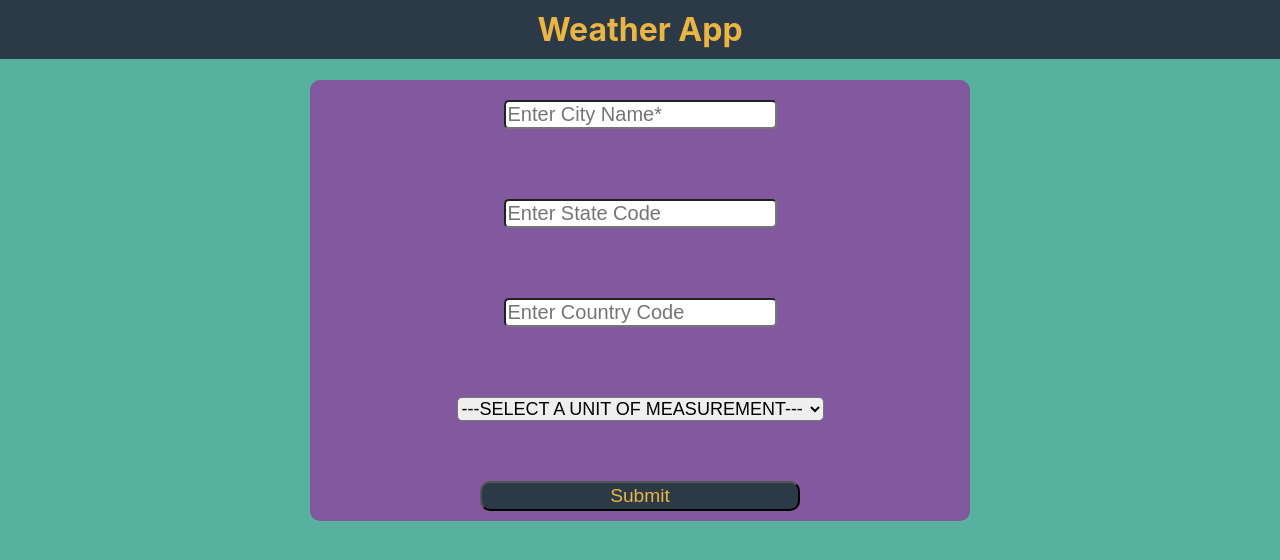
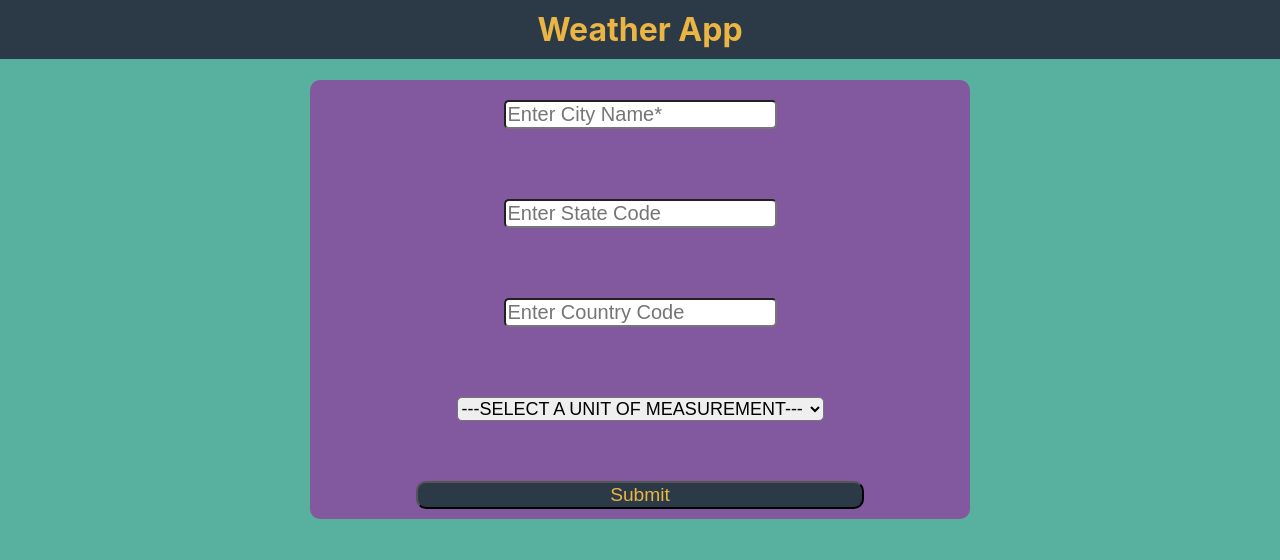
Before and after one commit to manny53365/weather-app-reactjs, a React (Create React App) app: page / in a window 1280 px wide. Shown: the top 560 px of the page. Built offline with nearby package versions, Linux system fonts and the light colour scheme.

Commit message:
added low temp to be displayed and the country code next to the city name

```diff
--- a/src/home/Home.jsx
+++ b/src/home/Home.jsx
@@ -52,10 +52,11 @@ export default function Home() {
             )}
             {data && (
                 <div>
-                    <h2>{data.name}</h2>
+                    <h2>{data.name}, {data.sys.country}</h2>
                     <div className={styles['temperatures']}>
                         <p>Current Temp: {Math.round(data.main.feels_like)}°{units === 'metric' ? 'C' : units === 'imperial' ? 'F': 'K'}</p>
                         <p>Feels Like: {Math.round(data.main.temp)}°{units === 'metric' ? 'C' : units === 'imperial' ? 'F': 'K'}</p>
+                        <p>Low: {Math.round(data.main.temp_min)}°{units === 'metric' ? 'C' : units === 'imperial' ? 'F': 'K'}</p>
                         <p>High: {Math.round(data.main.temp_max)}°{units === 'metric' ? 'C' : units === 'imperial' ? 'F': 'K'}</p>
                         <p>Humidity: {Math.round(data.main.humidity)}</p>
                     </div>
--- a/src/home/Home.module.css
+++ b/src/home/Home.module.css
@@ -35,8 +35,7 @@ h1 {
 }
 
 button {
-    height: 30px;
-    width: 50%;
+    width: 70%;
     margin: auto;
     background-color: #2C3A47;
     color: #EAB543;
```
